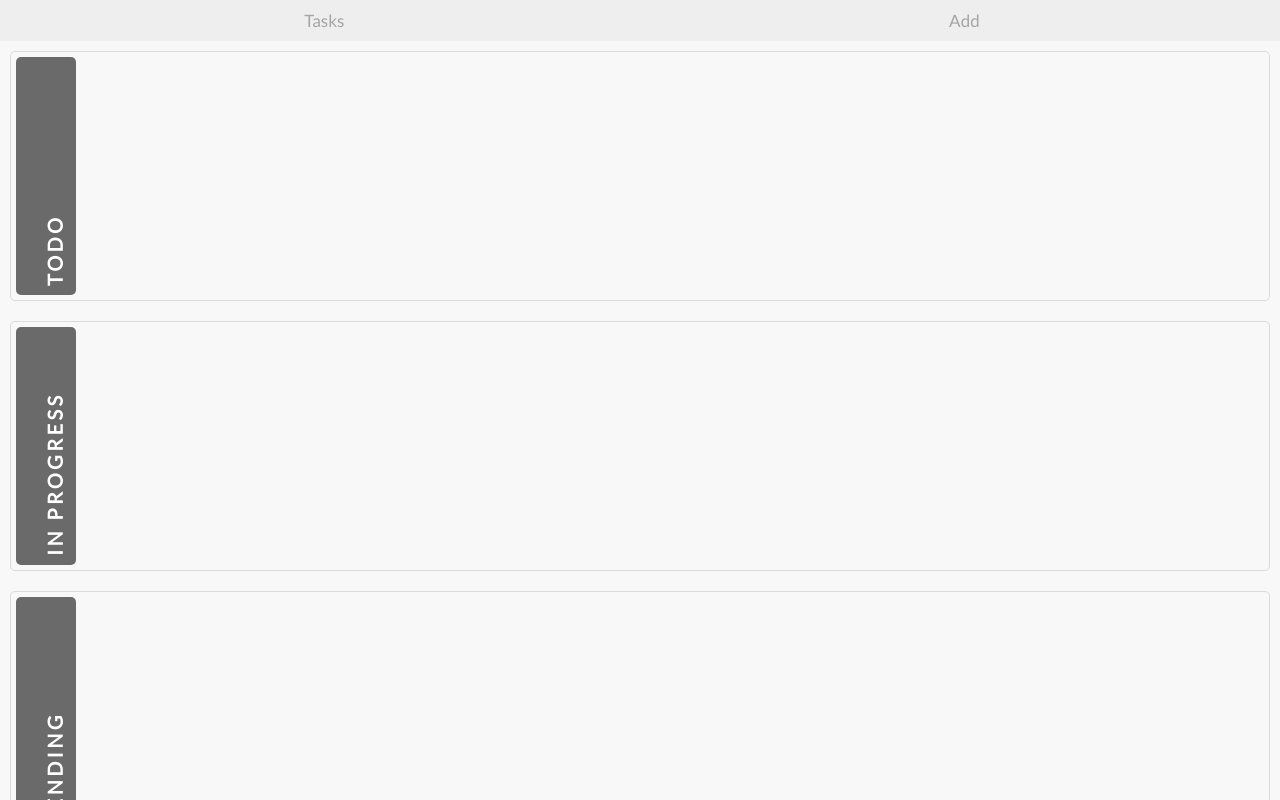
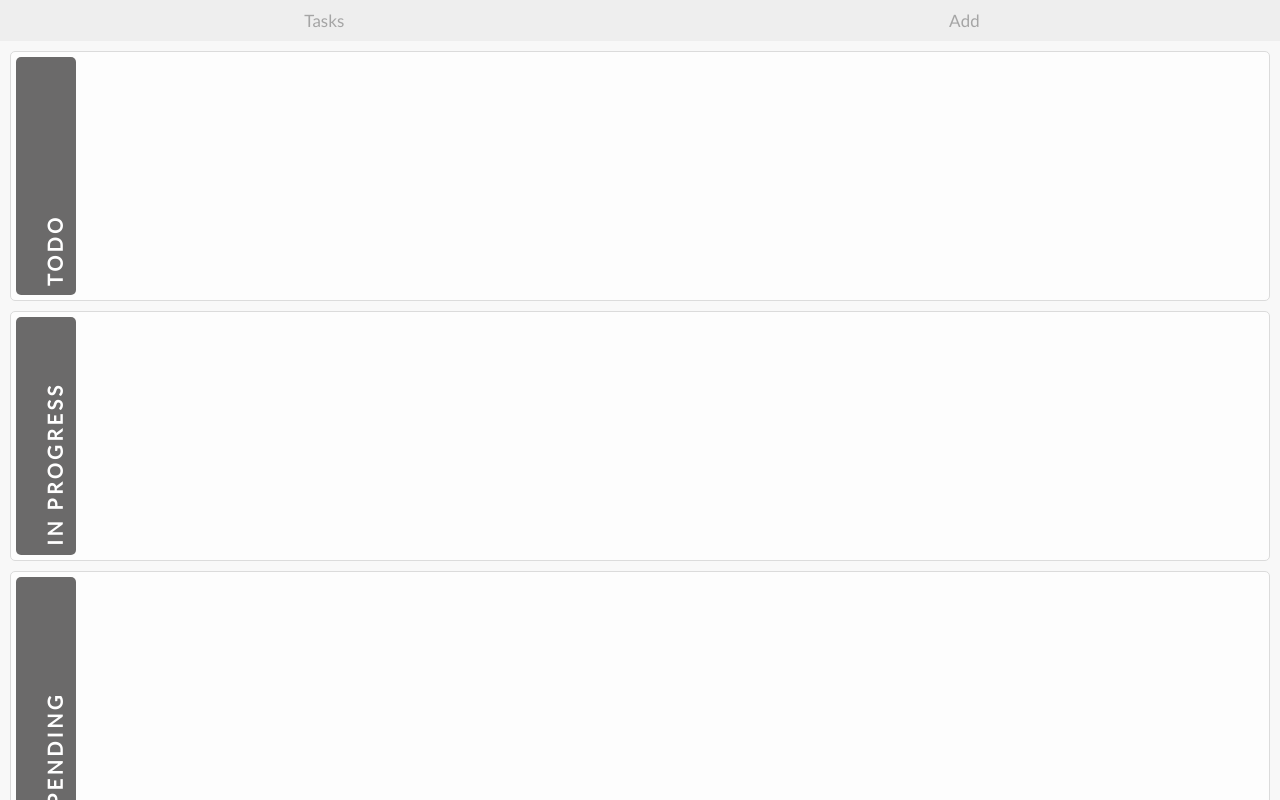
Before and after one commit to tarmeli/horizontal-kanban, a React (Create React App) app: page / in a window 1280 px wide. Shown: the top 800 px of the page. Built offline with nearby package versions, Linux system fonts and the light colour scheme.

Commit message:
fixed row background-colour and margin

```diff
--- a/src/scss/components/_board-list.scss
+++ b/src/scss/components/_board-list.scss
@@ -8,7 +8,7 @@
     flex-direction: row;
     align-items: center;
     height: 250px;
-    margin: 10px;
+    margin: 10px 10px 0 10px;
     padding: 5px;
     border: 1px solid &black;
     border-color: #dbdbdb;
@@ -16,6 +16,7 @@
     border-style: solid;
     border-radius: 5px;
     box-shadow: 0;
+    background-color: #fdfdfd;
   }
 
   &__title {
```
